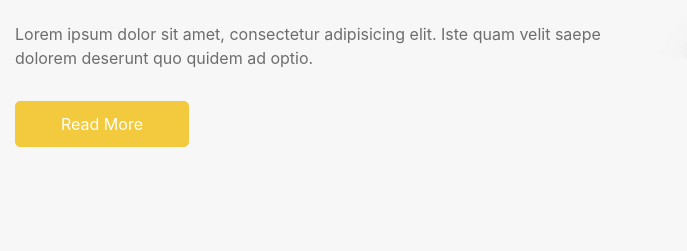
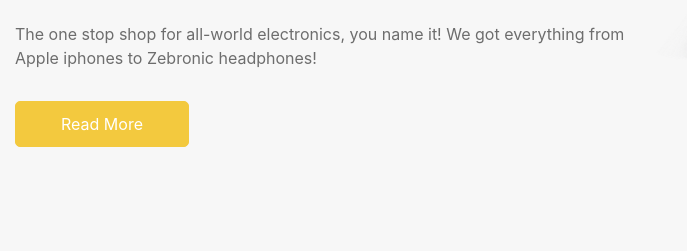
Before and after one commit to AaronMathew11/Ecomm-Website, a plain HTML site: page index.html in a window 1280 px wide. Shown: the part 353-604 px from the top of the page, 0-687 px from the left. Drawn offline with Linux system fonts and the light colour scheme.

Commit message:
index commit

```diff
--- a/index.html
+++ b/index.html
@@ -113,7 +113,7 @@
                       Welcome to our shop
                     </h1>
                     <p>
-                      Lorem ipsum dolor sit amet, consectetur adipisicing elit. Iste quam velit saepe dolorem deserunt quo quidem ad optio.
+                      The one stop shop for all-world electronics, you name it! We got everything from Apple iphones to Zebronic headphones!
                     </p>
                     <a href="">
                       Read More
```
